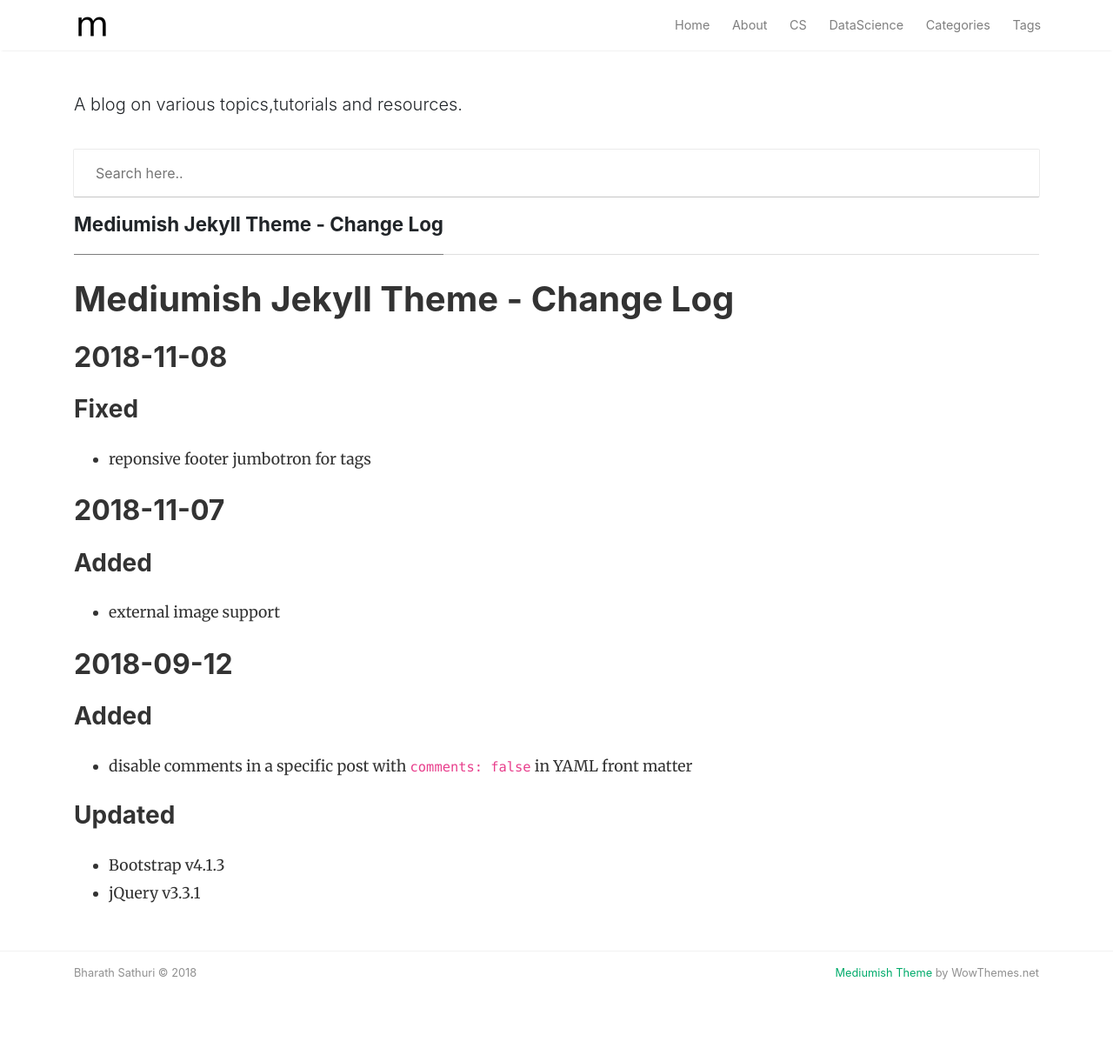
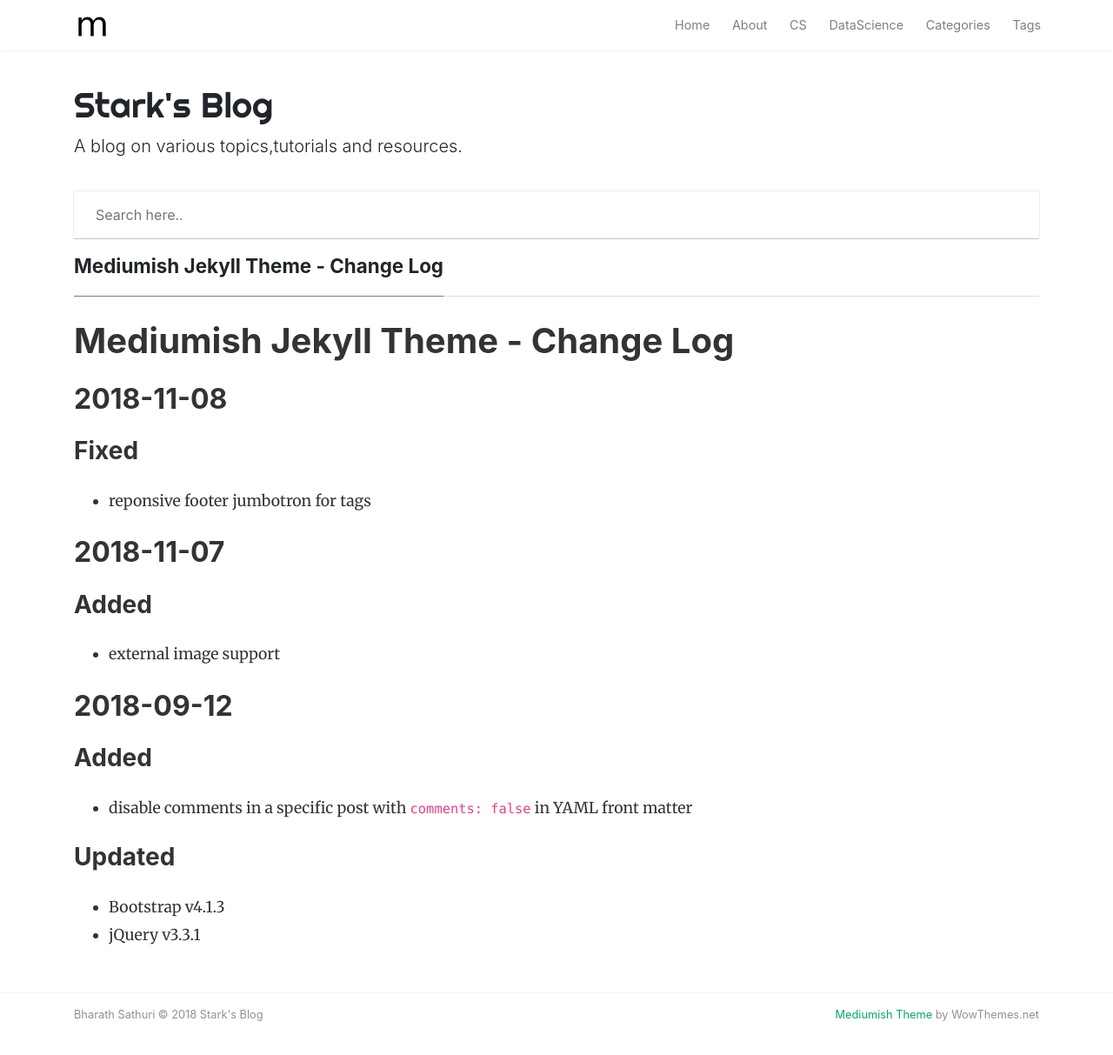
Before and after one commit to StarkSources/myblog, a Jekyll site: the page built from changelog.md, in a window 1280 px wide and 1250 px high. Shown: the top 1213 px of the window at 87% size. Built offline with Jekyll 4.4.1, drawn with Linux system fonts in a browser that asks for light colours; nearby versions of some CDN libraries; our own code applies the rules of GitHub Pages for plain Markdown files; comment, search, counter and statistics services are not loaded; some of the changed lines change nothing that is shown.

Commit message:
Update _config.yml

```diff
--- a/_config.yml
+++ b/_config.yml
@@ -14,15 +14,17 @@
 # You can create any custom variable you would like, and they will be accessible
 # in the templates via {{ site.myvariable }}.
 title: My Blog
-email:
+email: sathuribharathbrothers1234@gmail.com
+name: Stark's Blog
 description: >- # this means to ignore newlines until "baseurl:"
   A blog on various topics,tutorials and resources.
 baseurl: "/myblog" # the subpath of your site, e.g. /blog
 url: "https://starksources.github.io" # the base hostname & protocol for your site, e.g. http://example.com
+keyword: "Stark Sources, Blog, Bharath Sathuri, Resources, StarkSources"
 twitter_username: bharathsathuri
 github_username:  starksources
 
-meta_description: "Jekyll, Medium styled, free for bloggers."
+meta_description: "Technical Blog, Bharath Sathuri, Android, Stark Sources, Resources and related Articles"
 logo: 'assets/images/logo.png'
 favicon: 'assets/images/logo.png'
 
```
